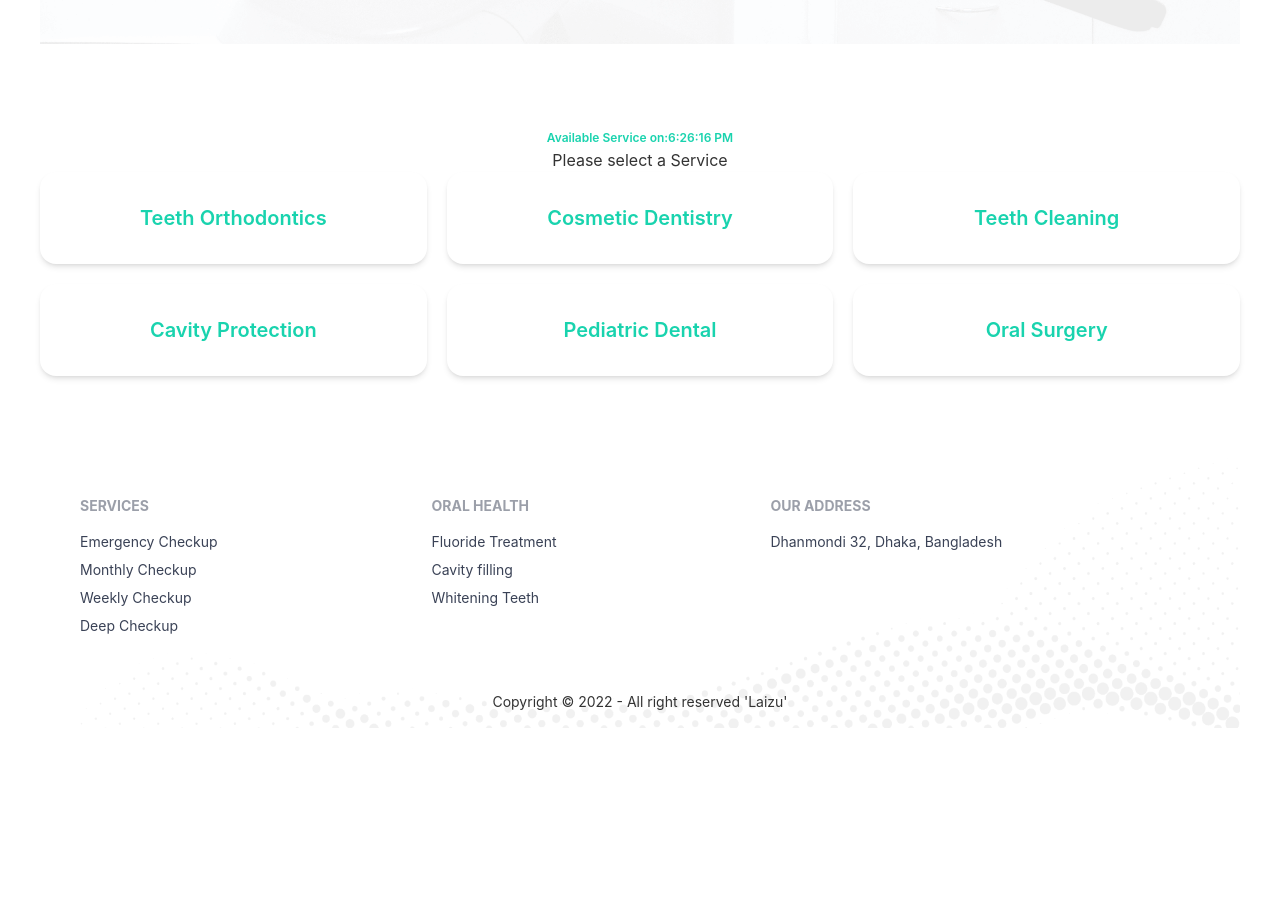
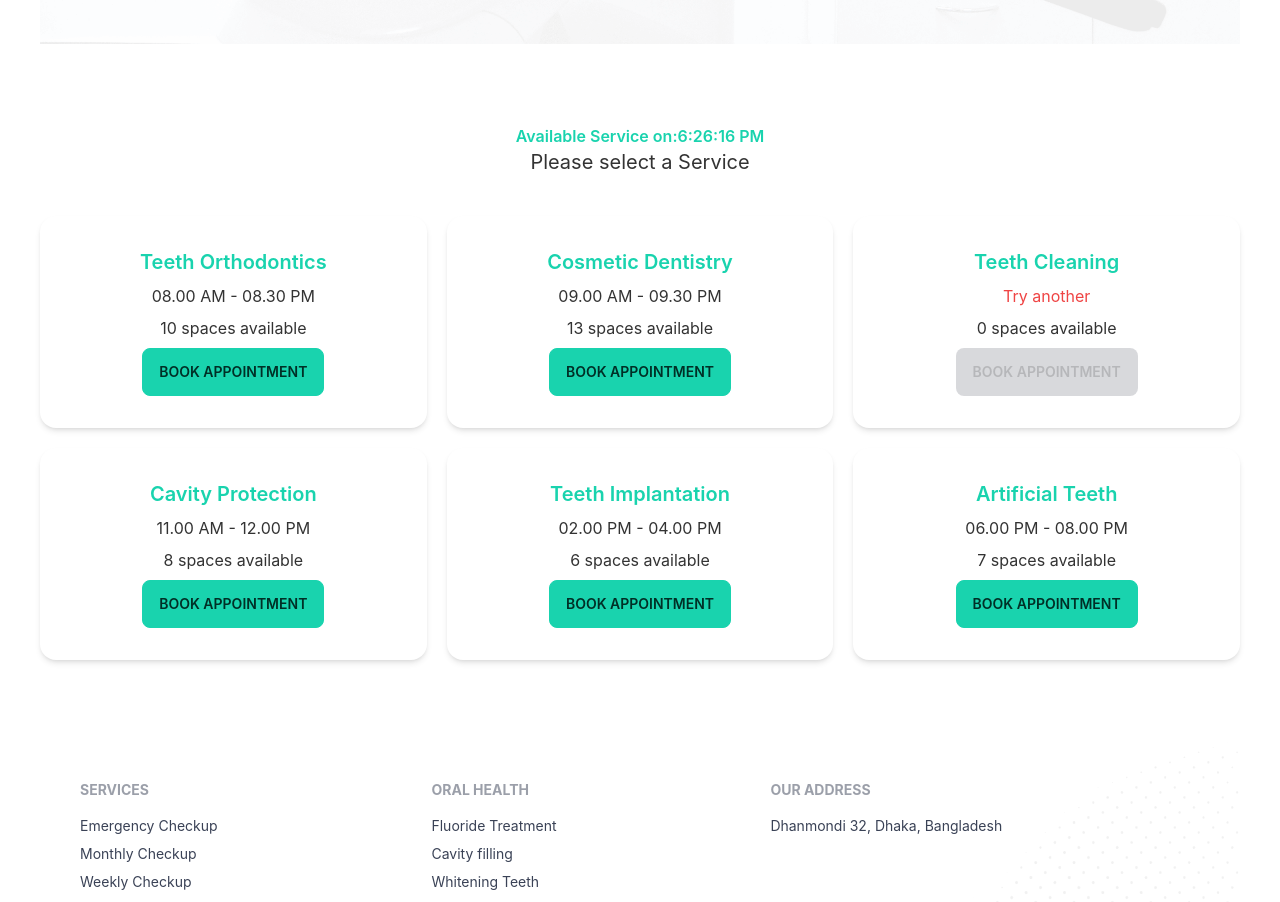
Before and after one commit to laizuakram1/doctors-portal-client, a React (Create React App) app: page /appointment in a window 1280 px wide. Shown: the part 820-1722 px from the top of the page. Before the commit the page ends 1548 px from the top, so only its background shows below. Built offline with nearby package versions, Linux system fonts and the light colour scheme.

Commit message:
create book appointment serction

```diff
--- /dev/null
+++ b/public/ServiceDetails.json
@@ -0,0 +1,81 @@
+[
+    {
+        "_id":1,
+        "name":"Teeth Orthodontics",
+        "slots":[
+            "08.00 AM - 08.30 PM",
+            "08.30 AM - 09.00 PM",
+            "08.30 AM - 09.00 PM",
+            "08.30 AM - 09.00 PM",
+            "08.30 AM - 09.00 PM",
+            "08.30 AM - 09.00 PM",
+            "08.30 AM - 09.00 PM",
+            "08.30 AM - 09.00 PM",
+            "08.30 AM - 09.00 PM",
+            "09.00 AM - 09.30 PM"
+        ]
+    },
+    {
+        "_id":2,
+        "name":"Cosmetic Dentistry",
+        "slots":[
+            "09.00 AM - 09.30 PM",
+            "09.30 AM - 10.00 PM",
+            "09.30 AM - 10.00 PM",
+            "09.30 AM - 10.00 PM",
+            "09.30 AM - 10.00 PM",
+            "09.30 AM - 10.00 PM",
+            "09.30 AM - 10.00 PM",
+            "09.30 AM - 10.00 PM",
+            "09.30 AM - 10.00 PM",
+            "09.30 AM - 10.00 PM",
+            "09.30 AM - 10.00 PM",
+            "09.30 AM - 10.00 PM",
+            "10.00 AM - 10.30 PM"
+        ]
+    },
+    {
+        "_id":3,
+        "name":"Teeth Cleaning",
+        "slots":[]
+    },
+    {
+        "_id":4,
+        "name":"Cavity Protection",
+        "slots":[
+            "11.00 AM - 12.00 PM",
+            "08.30 AM - 09.00 PM",
+            "08.30 AM - 09.00 PM",
+            "08.30 AM - 09.00 PM",
+            "08.30 AM - 09.00 PM",
+            "08.30 AM - 09.00 PM",
+            "08.30 AM - 09.00 PM",
+            "09.00 AM - 09.30 PM"
+        ]
+    },
+    {
+        "_id":5,
+        "name":"Teeth Implantation",
+        "slots":[
+            "02.00 PM - 04.00 PM",
+            "08.30 AM - 09.00 PM",
+            "08.30 AM - 09.00 PM",
+            "08.30 AM - 09.00 PM",
+            "08.30 AM - 09.00 PM",
+            "09.00 AM - 09.30 PM"
+        ]
+    },
+    {
+        "_id":6,
+        "name":"Artificial Teeth",
+        "slots":[
+            "06.00 PM - 08.00 PM",
+            "08.30 AM - 09.00 PM",
+            "08.30 AM - 09.00 PM",
+            "08.30 AM - 09.00 PM",
+            "08.30 AM - 09.00 PM",
+            "08.30 AM - 09.00 PM",
+            "09.00 AM - 09.30 PM"
+        ]
+    }
+]
--- a/public/ServiceName.json
+++ /dev/null
@@ -1,26 +0,0 @@
-[
-    {
-        "_id":1,
-        "name":"Teeth Orthodontics"
-    },
-    {
-        "_id":2,
-        "name":"Cosmetic Dentistry"
-    },
-    {
-        "_id":3,
-        "name":"Teeth Cleaning"
-    },
-    {
-        "_id":4,
-        "name":"Cavity Protection"
-    },
-    {
-        "_id":5,
-        "name":"Pediatric Dental"
-    },
-    {
-        "_id":6,
-        "name":"Oral Surgery"
-    }
-]
--- a/src/pages/Appointment/AvailableAppointment.js
+++ b/src/pages/Appointment/AvailableAppointment.js
@@ -1,28 +1,29 @@
 import React, { useEffect, useState } from 'react';
 import { format } from 'date-fns';
-import Service from './Service';
+import BookAppointment from './BookAppointment';
+
 
 const AvailableAppointment = ({date}) => {
     const [services,setServices] =useState([]);
 
     useEffect( ()=>{
-        fetch('serviceName.json')
+        fetch('ServiceDetails.json')
         .then(res =>res.json())
         .then(data => setServices(data))
     },[])
 
     return (
         <div className='py-20'>
-           <div className='text-center'>
-           <h className='text-secondary font-semibold text-xs'>Available Service on:{format(date,'pp')}</h>
-            <h5>Please select a Service</h5>
+           <div className='text-center mb-10'>
+           <h className='text-secondary font-semibold '>Available Service on:{format(date,'pp')}</h>
+            <h5 className='text-xl'>Please select a Service</h5>
            </div>
            <div className='grid grid-cols-1 lg:grid-cols-3 gap-5'>
                 {
-                    services.map(service => <Service
+                    services.map(service => <BookAppointment
                     key={service._id}
                     service={service}
-                    ></Service>)
+                    ></BookAppointment> )
                 }
            </div>
         </div>
--- /dev/null
+++ b/src/pages/Appointment/BookAppointment.js
@@ -0,0 +1,24 @@
+import { hasSelectionSupport } from '@testing-library/user-event/dist/utils';
+import React from 'react';
+
+const BookAppointment = ({ service }) => {
+    const {slots, name} = service;
+    return (
+        <div class="card max-w-lg bg-base-100 shadow-md">
+            <div class="card-body text-center">
+                <h2 class="card-title text-secondary justify-center">{name}</h2>
+                <p>
+                    {slots.length? <span>{slots[0]}</span>
+                    : <span className='text-red-500'>Try another</span>
+                }
+                </p>
+                <p>{slots.length} spaces available</p>
+                <div class="card-actions justify-center">
+                    <button disabled={slots.length === 0} class="btn btn-secondary">Book Appointment</button>
+                </div>
+            </div>
+        </div>
+    );
+};
+
+export default BookAppointment;
--- a/src/pages/Appointment/Service.js
+++ /dev/null
@@ -1,13 +0,0 @@
-import React from 'react';
-
-const Service = ({service}) => {
-    return (
-        <div class="card max-w-lg bg-base-100 shadow-md ">
-        <div class="card-body">
-          <h2 class="card-title justify-center text-secondary">{service.name}</h2>
-        </div>
-      </div>
-    );
-};
-
-export default Service;
```
